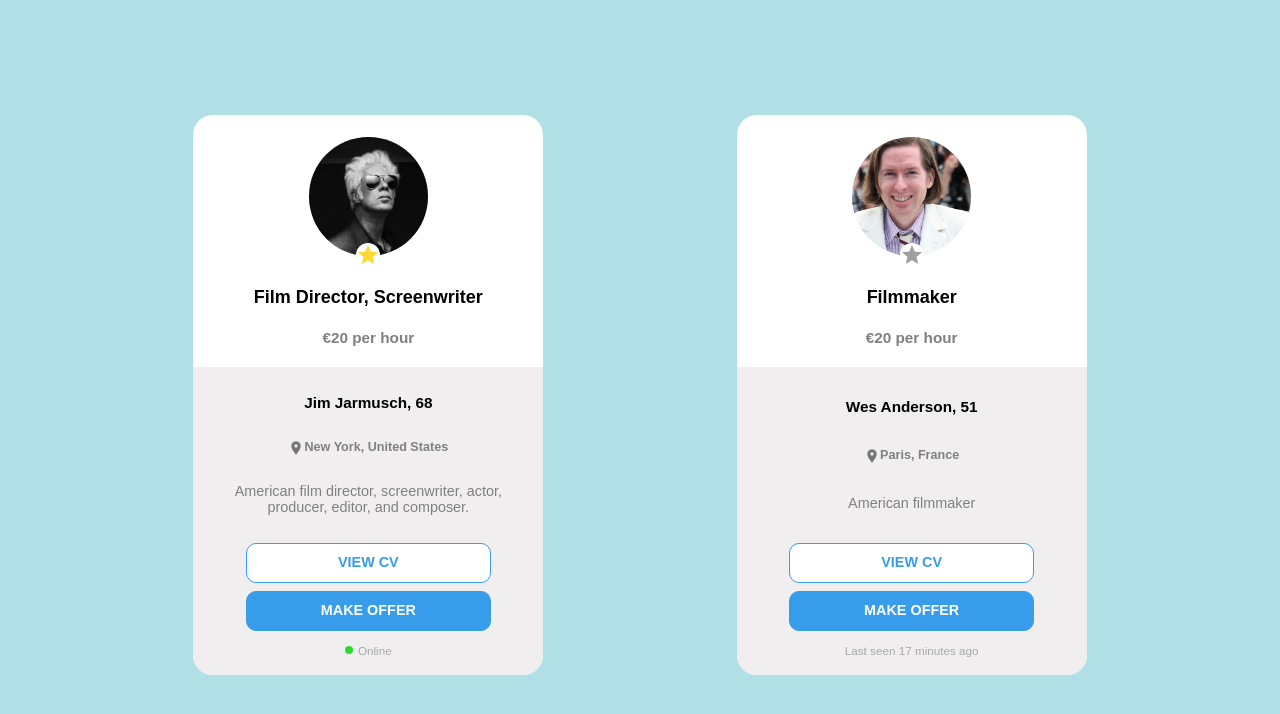
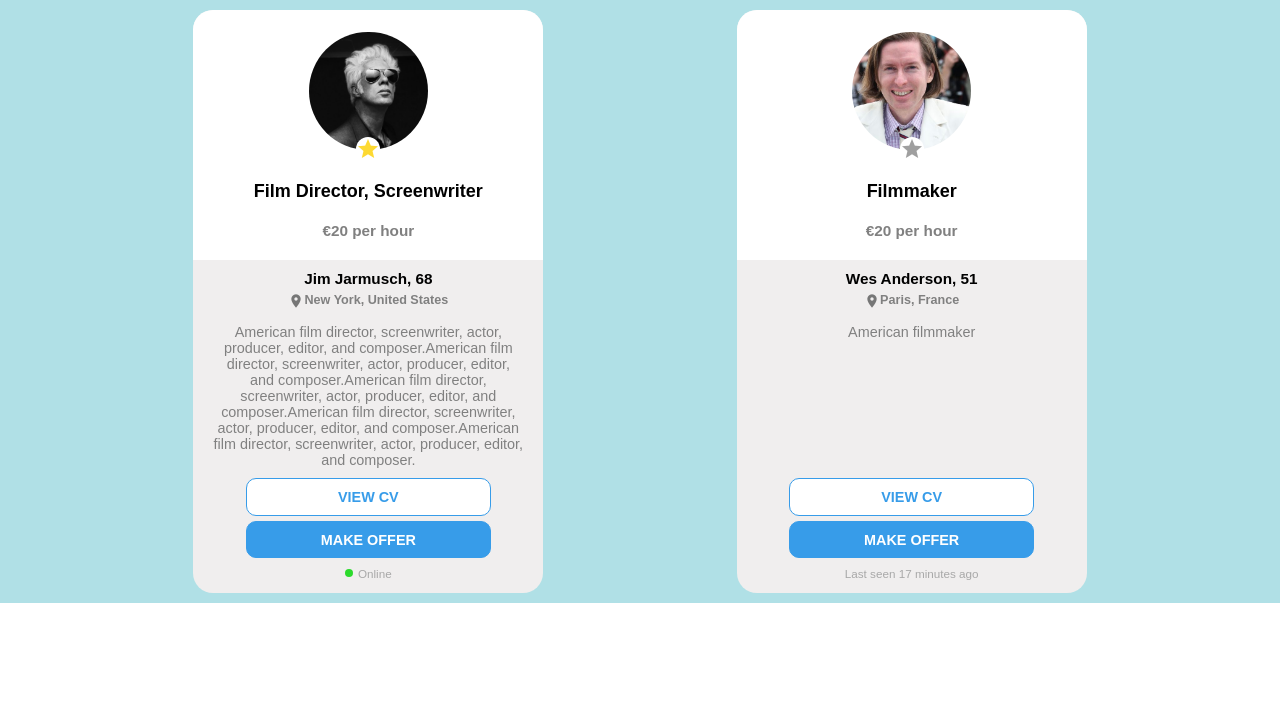
Before and after one commit to KateBoikova/user-card-1, a plain HTML site: page index.html in a window 1280 px wide. Drawn offline with Linux system fonts and the light colour scheme.

Commit message:
improved version

```diff
--- a/index.html
+++ b/index.html
@@ -9,7 +9,7 @@
 </head>
 <body>
   <div class="flexContainer">
-    <div class="cardContainer">
+    <article class="cardContainer">
 
       <div class="cardTop">
         <div class="userPhoto">
@@ -30,7 +30,10 @@
             <img src="./img/map-marker.png" alt="map marker">
             <p>New York, United States</p>
           </div>
-          <div class="userInfo">American film director, screenwriter, actor, producer, editor, and composer.    </div>
+          <div class="userInfo">American film director, screenwriter, actor, producer, editor, and composer.American film director, screenwriter, actor, producer, editor, and composer.American film director, screenwriter, actor, producer, editor, and composer.American film director, screenwriter, actor, producer, editor, and composer.American film director, screenwriter, actor, producer, editor, and composer.</div>
+        </div>
+
+
       </div>
 
       <div class="linkContainer">
@@ -41,11 +44,10 @@
         <div class="circle"></div>
             <p>Online</p>
       </div>
-      </div>
 
-    </div>
+    </article>
 
-    <div class="cardContainer">
+    <article class="cardContainer">
       <div class="cardTop">
         <div class="userPhoto">
           <img src="./img/AP_120516023229-e1611450459623.jpg" alt="Wes Anderson">
@@ -67,6 +69,9 @@
           <div class="userInfo">American filmmaker</div>
         </div>
 
+
+      </div>
+
       <div class="linkContainer">
           <a href="#" class="CvLink">View CV</a>
           <a href="#" class="offerLink">Make offer</a>
@@ -75,9 +80,8 @@
       <div class="userStatus">
           <p>Last seen 17 minutes ago</p>
       </div>
-      </div>
 
-    </div>
+    </article>
   </div>
 </body>
 </html>
--- a/style/style.css
+++ b/style/style.css
@@ -10,38 +10,37 @@
     box-sizing: border-box;
     font-family: sans-serif;
     font-size: 18px;
+    text-align: center;
 }
 
 .flexContainer {
     width: 100%;
-    height: 100vh;
     background-color:powderblue;
 
     display: flex;
     justify-content: space-evenly;
-    align-items: center;
+    align-items: stretch;
     flex-wrap: wrap;
 }
 
 .cardContainer {
     width: var(--card-width);
-    height: calc(var(--card-width) * 1.6);
-    background-color: white;
+    background-color: #f0eeee;
     border-radius: 20px;
     overflow: hidden;
-    margin-bottom: 10px;
+    margin-top: 10px;
     margin-bottom: 10px;
 
     display: flex;
     flex-direction: column;
-    justify-content: space-between;
-    align-items: center;
+    align-items: stretch;
 
 }
 
 .cardTop {
-    height: 45%;
+    height: 250px;
     width: 100%;
+    background-color: white;
 
     display: flex;
     flex-direction: column;
@@ -85,21 +84,23 @@
 }
 
 .mainInfo {
-    height: 60%;
-    padding-left: 10px;
-    padding-right: 10px;
+    padding-left: 20px;
+    padding-right: 20px;
 
     display: flex;
     flex-direction: column;
-    justify-content: space-evenly;
+    justify-content: flex-start;
     align-items: center;
 }
 
 .userNameAge {
     font-size: 0.85em;
+    margin-top: 10px;
+
 }
 .userLocation {
     width: 100%;
+    margin: 5px;
     display: flex;
     flex-direction: row;
     justify-content: center;
@@ -114,6 +115,8 @@
     color: var(--text-color);
     font-size: 0.8em;
     text-align: center;
+    margin-top: 10px;
+    margin-bottom: 10px;
 
 }
 
@@ -142,14 +145,17 @@
 }
 
 .linkContainer {
-    height: 30%;
+    height: 80px;
     display: flex;
     flex-direction: column;
     justify-content: space-between;
+    align-items: center;
+    margin-top: auto;
 }
 
 .userStatus {
-    height: 15%;
+
+    height: 35px;
     padding-bottom: 5px;
     display: flex;
     justify-content: center;
@@ -170,9 +176,9 @@
 }
 
 .cardBottom {
-    height: 55%;
     width: 100%;
     background-color: #f0eeee;
+
     display: flex;
     flex-direction: column;
     justify-content: space-between;
```
Also changed, not shown: 1 other file. Lines whose indentation alone changed are shown as unchanged.
